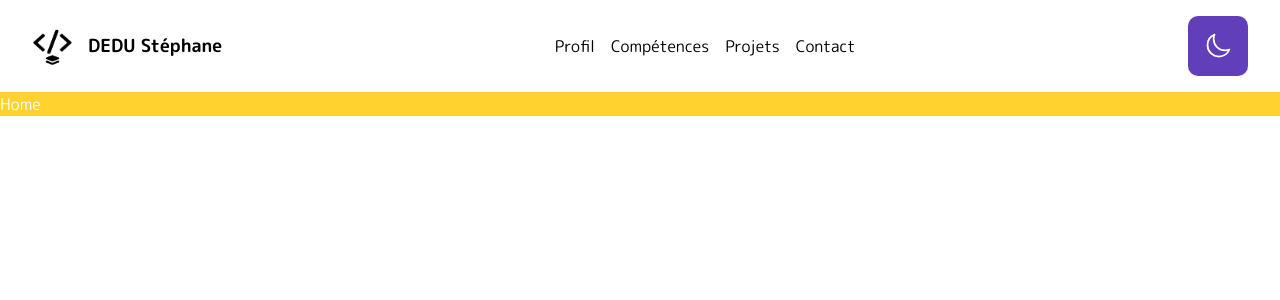
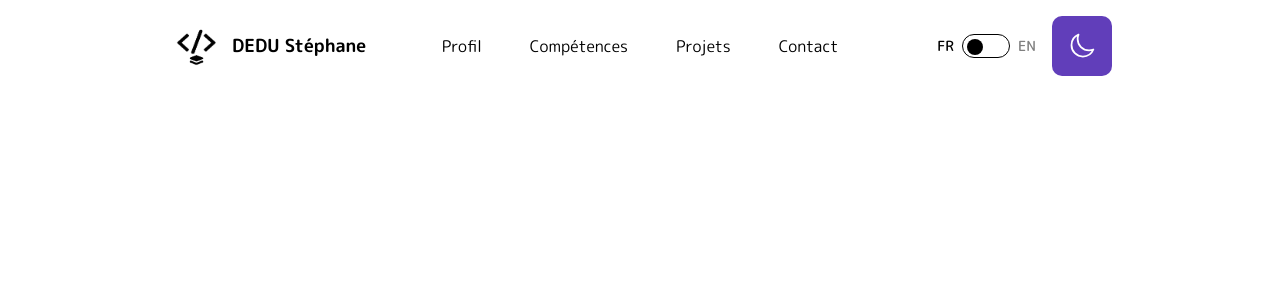
Before and after one commit to Pir4a/Portfolio-NextJS, a Next.js app: page / in a window 1280 px wide. Shown: the top 300 px of the page. Built offline with nearby package versions, Linux system fonts and the light colour scheme.

Commit message:
langages selector, header burger menu mobile

```diff
--- a/components/Header.tsx
+++ b/components/Header.tsx
@@ -3,27 +3,184 @@
 import ThemeToggle from "./theme-toggle"
 import Logo from "./logo"
 import Link from "next/link"
+import { MenuIcon, X } from "lucide-react"
+import { useState, useEffect } from "react"
+import { motion, AnimatePresence } from "motion/react"
+import { useLanguage } from "../contexts/LanguageContext"
+import { translations } from "../translations"
+
 export default function Header() {
+  const [isOpen, setIsOpen] = useState(false)
+  const [mounted, setMounted] = useState(false)
+  const { language, setLanguage } = useLanguage()
+
+  useEffect(() => {
+    setMounted(true)
+  }, [])
+
+  const menuItems = [
+    { href: "/", label: translations[language].menu.profile },
+    { href: "/", label: translations[language].menu.skills },
+    { href: "/", label: translations[language].menu.projects },
+    { href: "/", label: translations[language].menu.contact },
+  ]
+
   return (
-    <header className="flex items-center justify-between py-4 px-8  bg-glass backdrop-blur-lg dark:bg-black text-black dark:text-white ">
-      <Logo text="DEDU Stéphane" />
-      <div className="flex items-center gap-4">
-        <ul className="flex items-center gap-4">
-          <li>
-            <Link href="/">Profil</Link>
-          </li>
-          <li>
-            <Link href="/">Compétences</Link>
-          </li>
-          <li>
-            <Link href="/">Projets</Link>
-          </li>
-          <li>
-            <Link href="/">Contact</Link>
-          </li>
+    <>
+      <header className="flex items-center justify-between py-3 px-1 lg:py-4 lg:px-8 bg-glass dark:bg-glass text-black dark:text-white sticky top-0 z-50">
+        <Logo text="DEDU Stéphane" />
+
+        <ul className="hidden lg:flex items-center lg:gap-12 absolute left-1/2 top-1/2 -translate-x-1/2 -translate-y-1/2">
+          {menuItems.map((item) => (
+            <li key={item.label}>
+              <Link href={item.href}>{item.label}</Link>
+            </li>
+          ))}
         </ul>
-      </div>
-      <ThemeToggle />
-    </header>
+
+        <div className="flex items-center gap-4 px-2">
+          <div className="hidden lg:flex items-center gap-2">
+            <span
+              className={`text-sm font-medium transition-colors ${
+                language === "fr"
+                  ? "text-black dark:text-white"
+                  : "text-black/50 dark:text-white/50"
+              }`}
+            >
+              FR
+            </span>
+            <button
+              onClick={() => setLanguage(language === "fr" ? "en" : "fr")}
+              className="relative w-12 h-6 rounded-full border border-black dark:border-white overflow-hidden hover:bg-black/5 dark:hover:bg-white/5 transition-colors"
+            >
+              <motion.div
+                className="absolute top-1 left-1 w-4 h-4 rounded-full bg-black dark:bg-white"
+                initial={false}
+                animate={{
+                  x: language === "fr" ? 0 : 24,
+                }}
+                transition={{
+                  type: "spring",
+                  stiffness: 300,
+                  damping: 30,
+                }}
+              />
+            </button>
+            <span
+              className={`text-sm font-medium transition-colors ${
+                language === "en"
+                  ? "text-black dark:text-white"
+                  : "text-black/50 dark:text-white/50"
+              }`}
+            >
+              EN
+            </span>
+          </div>
+          <ThemeToggle />
+          <button
+            className="lg:hidden flex items-center justify-center py-2 px-2 border border-black dark:border-white rounded-lg"
+            onClick={() => setIsOpen(!isOpen)}
+          >
+            {isOpen ? <X /> : <MenuIcon />}
+          </button>
+        </div>
+      </header>
+
+      {/* Mobile Menu */}
+      {mounted && (
+        <AnimatePresence mode="wait">
+          {isOpen && (
+            <motion.div
+              initial={{ opacity: 0 }}
+              animate={{ opacity: 1 }}
+              exit={{ opacity: 0 }}
+              transition={{ duration: 0.2 }}
+              className="lg:hidden fixed inset-0 bg-glass dark:bg-glass backdrop-blur-sm z-40"
+            >
+              <div className="flex flex-col h-full">
+                <div className="flex justify-end p-4">
+                  <button
+                    className="flex items-center justify-center py-2 px-2 border border-black dark:border-white rounded-lg"
+                    onClick={() => setIsOpen(false)}
+                  >
+                    <X />
+                  </button>
+                </div>
+                <motion.ul
+                  initial={{ opacity: 0 }}
+                  animate={{ opacity: 1 }}
+                  exit={{ opacity: 0 }}
+                  transition={{ delay: 0.1 }}
+                  className="flex-1 flex flex-col items-center justify-center gap-8"
+                >
+                  {menuItems.map((item, index) => (
+                    <motion.li
+                      key={item.label}
+                      initial={{ opacity: 0, x: -20 }}
+                      animate={{ opacity: 1, x: 0 }}
+                      exit={{ opacity: 0, x: -20 }}
+                      transition={{ delay: index * 0.1 }}
+                    >
+                      <Link
+                        href={item.href}
+                        className="text-xl font-medium hover:text-primary transition-colors"
+                        onClick={() => setIsOpen(false)}
+                      >
+                        {item.label}
+                      </Link>
+                    </motion.li>
+                  ))}
+                  <motion.li
+                    initial={{ opacity: 0, x: -20 }}
+                    animate={{ opacity: 1, x: 0 }}
+                    exit={{ opacity: 0, x: -20 }}
+                    transition={{ delay: 0.4 }}
+                    className="flex items-center gap-2"
+                  >
+                    <span
+                      className={`text-sm font-medium transition-colors ${
+                        language === "fr"
+                          ? "text-black dark:text-white"
+                          : "text-black/50 dark:text-white/50"
+                      }`}
+                    >
+                      FR
+                    </span>
+                    <button
+                      onClick={() =>
+                        setLanguage(language === "fr" ? "en" : "fr")
+                      }
+                      className="relative w-12 h-6 rounded-full border border-black dark:border-white overflow-hidden hover:bg-black/5 dark:hover:bg-white/5 transition-colors"
+                    >
+                      <motion.div
+                        className="absolute top-1 left-1 w-4 h-4 rounded-full bg-black dark:bg-white"
+                        initial={false}
+                        animate={{
+                          x: language === "fr" ? 0 : 24,
+                        }}
+                        transition={{
+                          type: "spring",
+                          stiffness: 300,
+                          damping: 30,
+                        }}
+                      />
+                    </button>
+                    <span
+                      className={`text-sm font-medium transition-colors ${
+                        language === "en"
+                          ? "text-black dark:text-white"
+                          : "text-black/50 dark:text-white/50"
+                      }`}
+                    >
+                      EN
+                    </span>
+                  </motion.li>
+                </motion.ul>
+              </div>
+            </motion.div>
+          )}
+        </AnimatePresence>
+      )}
+    </>
   )
 }
--- a/components/logo.tsx
+++ b/components/logo.tsx
@@ -5,7 +5,7 @@ import { useTheme } from "next-themes"
 export default function logo({ text }: { text?: string }) {
   const { theme } = useTheme()
   return (
-    <span className="flex items-center gap-4 text-lg font-bold dark:text-white text-black">
+    <span className="flex items-center px-2 lg:px-4 gap-4 text-lg font-bold dark:text-white text-black">
       <img
         src={theme === "dark" ? "/stephanelogo.png" : "/stephanelogolight.png"}
         alt="logo"
--- a/components/theme-toggle.tsx
+++ b/components/theme-toggle.tsx
@@ -20,7 +20,7 @@ export default function ThemeToggle() {
       whileHover={{ scale: 1.2 }}
       whileTap={{ scale: 0.8 }}
       onClick={() => setTheme(theme === "dark" ? "light" : "dark")}
-      className="rounded-lg p-4 dark:bg-[#F9CA7D] dark:hover:bg-[#E8923E] bg-nicepurple hover:bg-nicedarkpurple
+      className="rounded-lg p-2 lg:p-4 dark:bg-[#F9CA7D] dark:hover:bg-[#E8923E] bg-nicepurple hover:bg-nicedarkpurple
         cursor-pointer"
       aria-label="Toggle theme"
     >
--- /dev/null
+++ b/contexts/LanguageContext.tsx
@@ -0,0 +1,32 @@
+"use client"
+
+import { createContext, useContext, useState, ReactNode } from "react"
+
+type Language = "fr" | "en"
+
+interface LanguageContextType {
+  language: Language
+  setLanguage: (lang: Language) => void
+}
+
+const LanguageContext = createContext<LanguageContextType | undefined>(
+  undefined
+)
+
+export function LanguageProvider({ children }: { children: ReactNode }) {
+  const [language, setLanguage] = useState<Language>("fr")
+
+  return (
+    <LanguageContext.Provider value={{ language, setLanguage }}>
+      {children}
+    </LanguageContext.Provider>
+  )
+}
+
+export function useLanguage() {
+  const context = useContext(LanguageContext)
+  if (context === undefined) {
+    throw new Error("useLanguage must be used within a LanguageProvider")
+  }
+  return context
+}
--- a/package.json
+++ b/package.json
@@ -18,6 +18,7 @@
     "next-themes": "^0.4.6",
     "react": "^19.0.0",
     "react-dom": "^19.0.0",
+    "react-icons": "^5.5.0",
     "tailwind-merge": "^3.0.2",
     "tw-animate-css": "^1.2.5"
   },
--- a/src/app/globals.css
+++ b/src/app/globals.css
@@ -7,7 +7,7 @@
   --color-pastel: #e7e1d5;
   --color-nicepurple: #613eba;
   --color-nicedarkpurple: #57487d;
-  --color-glass: rgba(255, 255, 255, 0.8);
+  --color-glass: rgba(255, 255, 255, 0.027);
 }
 @theme inline {
   --color-background: var(--background);
@@ -118,6 +118,19 @@
   --sidebar-ring: oklch(0.556 0 0);
 }
 
+.bg-glass {
+  background: var(--glass-bg);
+  backdrop-filter: blur(12px);
+  -webkit-backdrop-filter: blur(12px);
+  border-bottom: 1px solid var(--glass-border);
+}
+
+body {
+  background: var(--background);
+  color: var(--foreground);
+  font-family: Arial, Helvetica, sans-serif;
+}
+
 @layer base {
   * {
     @apply border-border outline-ring/50;
--- a/src/app/layout.tsx
+++ b/src/app/layout.tsx
@@ -1,11 +1,22 @@
 import type { Metadata } from "next"
-
+import { Geist, Geist_Mono } from "next/font/google"
 import "./globals.css"
 import Providers from "../../components/providers"
 import { M_PLUS_Rounded_1c } from "next/font/google"
+import { LanguageProvider } from "../../contexts/LanguageContext"
 
 const mPlusRounded1c = M_PLUS_Rounded_1c({
   weight: ["100", "300", "400", "500", "700", "900"],
+  subsets: ["latin"],
+})
+
+const geistSans = Geist({
+  variable: "--font-geist-sans",
+  subsets: ["latin"],
+})
+
+const geistMono = Geist_Mono({
+  variable: "--font-geist-mono",
   subsets: ["latin"],
 })
 
@@ -21,8 +32,10 @@ export default function RootLayout({
 }>) {
   return (
     <html lang="en" suppressHydrationWarning>
-      <body className={` ${mPlusRounded1c.className}`}>
-        <Providers>{children}</Providers>
+      <body className={` ${mPlusRounded1c.className} antialiased`}>
+        <Providers>
+          <LanguageProvider>{children}</LanguageProvider>
+        </Providers>
       </body>
     </html>
   )
--- a/src/app/page.tsx
+++ b/src/app/page.tsx
@@ -1,11 +1,11 @@
 import Header from "../../components/Header"
 export default function Home() {
   return (
-    <div className="bg-white dark:bg-black">
+    <div className="bg-white dark:bg-black lg:px-[10%]">
       <Header />
-      <div className="dark:bg-black bg-amber-300">
+      <div className="dark:bg-black bg-white">
         <main>
-          <h1 className="text-white dark:text-black">Home</h1>
+          <h1 className="text-white dark:text-black h-screen">Home</h1>
         </main>
       </div>
     </div>
--- /dev/null
+++ b/translations/index.ts
@@ -0,0 +1,18 @@
+export const translations = {
+  fr: {
+    menu: {
+      profile: "Profil",
+      skills: "Compétences",
+      projects: "Projets",
+      contact: "Contact",
+    },
+  },
+  en: {
+    menu: {
+      profile: "Profile",
+      skills: "Skills",
+      projects: "Projects",
+      contact: "Contact",
+    },
+  },
+} as const
```
Also changed, not shown: 1 other file (tests, documents, lock files or other folders).
